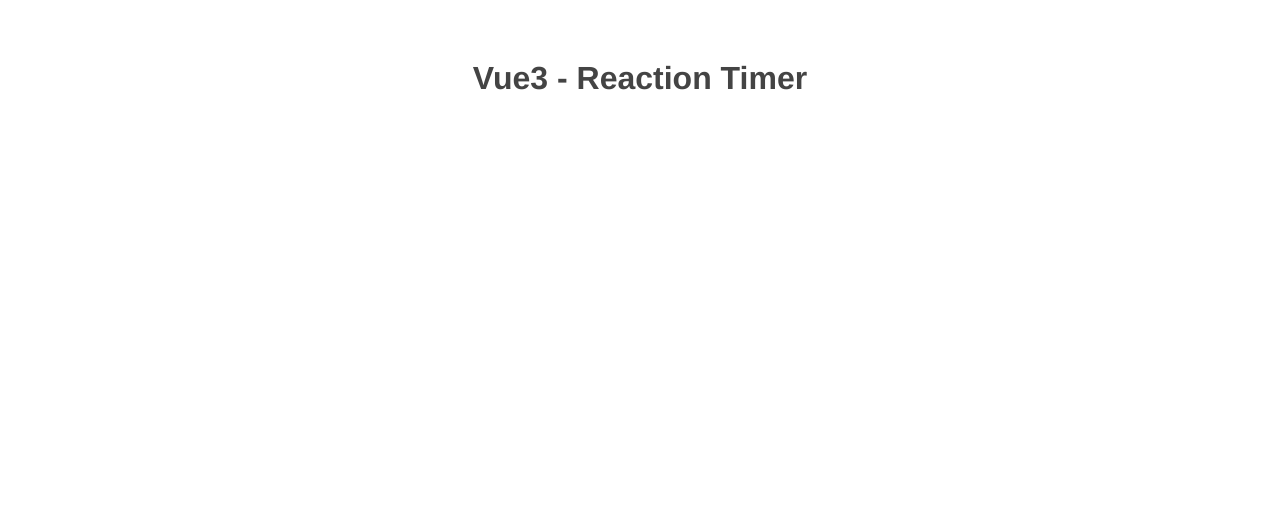
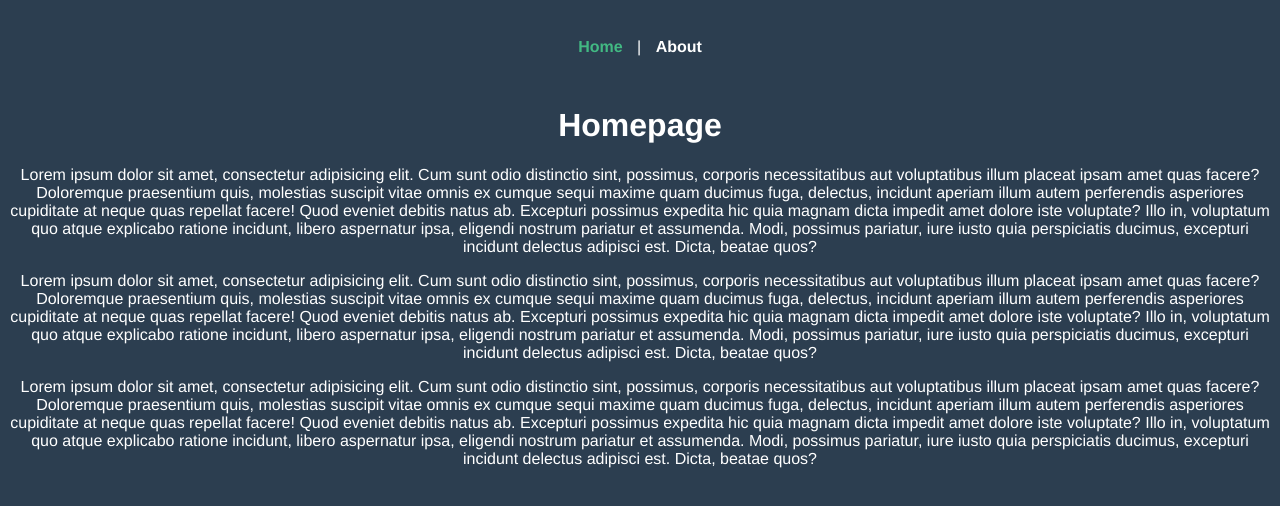
Before and after one commit to FourSqweez/vue3-beginner-projects, a Vue app: page / in a window 1280 px wide. Shown: the top 506 px of the page. Built offline with nearby package versions, Linux system fonts and the light colour scheme.

Commit message:
Add Vue Router and create basic navigation structure

```diff
--- a/src/App.vue
+++ b/src/App.vue
@@ -1,13 +1,10 @@
 <template>
-  <h1>Vue3 - Reaction Timer</h1>
+  <nav>
+    <router-link to="/">Home</router-link> |
+    <router-link :to="{ name: 'about' }">About</router-link>
+  </nav>
+  <router-view />
 </template>
-
-<script>
-export default {
-  name: 'App',
-  components: {},
-}
-</script>
 
 <style>
 #app {
@@ -15,7 +12,26 @@
   -webkit-font-smoothing: antialiased;
   -moz-osx-font-smoothing: grayscale;
   text-align: center;
-  color: #444;
-  margin-top: 60px;
+  color: #fff;
+}
+
+body {
+  background: #2c3e50;
+}
+
+nav {
+  padding: 30px;
+}
+
+nav a {
+  font-weight: bold;
+  color: #fff;
+  text-decoration: none;
+  border-radius: 4px;
+  padding: 10px;
+}
+
+nav a.router-link-exact-active {
+  color: #42b983;
 }
 </style>
--- a/src/main.js
+++ b/src/main.js
@@ -1,4 +1,5 @@
 import { createApp } from 'vue'
 import App from './App.vue'
+import router from './router'
 
-createApp(App).mount('#app')
+createApp(App).use(router).mount('#app')
--- /dev/null
+++ b/src/router/index.js
@@ -0,0 +1,23 @@
+import { createRouter, createWebHistory } from 'vue-router'
+import AboutView from '../views/AboutView.vue'
+import HomeView from '../views/HomeView.vue'
+
+const routes = [
+  {
+    path: '/',
+    name: 'home',
+    component: HomeView,
+  },
+  {
+    path: '/about',
+    name: 'about',
+    component: AboutView,
+  },
+]
+
+const router = createRouter({
+  history: createWebHistory(process.env.BASE_URL),
+  routes,
+})
+
+export default router
--- /dev/null
+++ b/src/views/AboutView.vue
@@ -0,0 +1,43 @@
+<template>
+  <div class="about">
+    <p>
+      Lorem ipsum dolor sit amet consectetur adipisicing elit. Qui cumque
+      deleniti quia voluptatum aliquid aliquam, similique vitae animi assumenda
+      impedit repellat dicta corrupti autem? Reprehenderit dolor magnam dolorem
+      aperiam veritatis, cum vel temporibus, distinctio consectetur, in quaerat!
+      At sit excepturi ratione dignissimos repellat? Voluptate, sequi asperiores
+      ipsam harum, similique nisi officia laudantium consequuntur magni
+      deserunt, a fugiat sint eos deleniti animi. Rem, blanditiis odit et ipsam
+      expedita ex dolores dolore placeat laudantium voluptates facilis vel magni
+      nostrum vero. Accusamus harum optio laudantium itaque voluptatem aliquid
+      vel, dignissimos eligendi perspiciatis animi quos, porro aspernatur,
+      perferendis at mollitia exercitationem voluptas quae quasi.
+    </p>
+    <p>
+      Lorem ipsum dolor sit amet consectetur adipisicing elit. Qui cumque
+      deleniti quia voluptatum aliquid aliquam, similique vitae animi assumenda
+      impedit repellat dicta corrupti autem? Reprehenderit dolor magnam dolorem
+      aperiam veritatis, cum vel temporibus, distinctio consectetur, in quaerat!
+      At sit excepturi ratione dignissimos repellat? Voluptate, sequi asperiores
+      ipsam harum, similique nisi officia laudantium consequuntur magni
+      deserunt, a fugiat sint eos deleniti animi. Rem, blanditiis odit et ipsam
+      expedita ex dolores dolore placeat laudantium voluptates facilis vel magni
+      nostrum vero. Accusamus harum optio laudantium itaque voluptatem aliquid
+      vel, dignissimos eligendi perspiciatis animi quos, porro aspernatur,
+      perferendis at mollitia exercitationem voluptas quae quasi.
+    </p>
+    <p>
+      Lorem ipsum dolor sit amet consectetur adipisicing elit. Qui cumque
+      deleniti quia voluptatum aliquid aliquam, similique vitae animi assumenda
+      impedit repellat dicta corrupti autem? Reprehenderit dolor magnam dolorem
+      aperiam veritatis, cum vel temporibus, distinctio consectetur, in quaerat!
+      At sit excepturi ratione dignissimos repellat? Voluptate, sequi asperiores
+      ipsam harum, similique nisi officia laudantium consequuntur magni
+      deserunt, a fugiat sint eos deleniti animi. Rem, blanditiis odit et ipsam
+      expedita ex dolores dolore placeat laudantium voluptates facilis vel magni
+      nostrum vero. Accusamus harum optio laudantium itaque voluptatem aliquid
+      vel, dignissimos eligendi perspiciatis animi quos, porro aspernatur,
+      perferendis at mollitia exercitationem voluptas quae quasi.
+    </p>
+  </div>
+</template>
--- /dev/null
+++ b/src/views/HomeView.vue
@@ -0,0 +1,51 @@
+<template>
+  <div class="home">
+    <h1>Homepage</h1>
+    <p>
+      Lorem ipsum dolor sit amet, consectetur adipisicing elit. Cum sunt odio
+      distinctio sint, possimus, corporis necessitatibus aut voluptatibus illum
+      placeat ipsam amet quas facere? Doloremque praesentium quis, molestias
+      suscipit vitae omnis ex cumque sequi maxime quam ducimus fuga, delectus,
+      incidunt aperiam illum autem perferendis asperiores cupiditate at neque
+      quas repellat facere! Quod eveniet debitis natus ab. Excepturi possimus
+      expedita hic quia magnam dicta impedit amet dolore iste voluptate? Illo
+      in, voluptatum quo atque explicabo ratione incidunt, libero aspernatur
+      ipsa, eligendi nostrum pariatur et assumenda. Modi, possimus pariatur,
+      iure iusto quia perspiciatis ducimus, excepturi incidunt delectus adipisci
+      est. Dicta, beatae quos?
+    </p>
+    <p>
+      Lorem ipsum dolor sit amet, consectetur adipisicing elit. Cum sunt odio
+      distinctio sint, possimus, corporis necessitatibus aut voluptatibus illum
+      placeat ipsam amet quas facere? Doloremque praesentium quis, molestias
+      suscipit vitae omnis ex cumque sequi maxime quam ducimus fuga, delectus,
+      incidunt aperiam illum autem perferendis asperiores cupiditate at neque
+      quas repellat facere! Quod eveniet debitis natus ab. Excepturi possimus
+      expedita hic quia magnam dicta impedit amet dolore iste voluptate? Illo
+      in, voluptatum quo atque explicabo ratione incidunt, libero aspernatur
+      ipsa, eligendi nostrum pariatur et assumenda. Modi, possimus pariatur,
+      iure iusto quia perspiciatis ducimus, excepturi incidunt delectus adipisci
+      est. Dicta, beatae quos?
+    </p>
+    <p>
+      Lorem ipsum dolor sit amet, consectetur adipisicing elit. Cum sunt odio
+      distinctio sint, possimus, corporis necessitatibus aut voluptatibus illum
+      placeat ipsam amet quas facere? Doloremque praesentium quis, molestias
+      suscipit vitae omnis ex cumque sequi maxime quam ducimus fuga, delectus,
+      incidunt aperiam illum autem perferendis asperiores cupiditate at neque
+      quas repellat facere! Quod eveniet debitis natus ab. Excepturi possimus
+      expedita hic quia magnam dicta impedit amet dolore iste voluptate? Illo
+      in, voluptatum quo atque explicabo ratione incidunt, libero aspernatur
+      ipsa, eligendi nostrum pariatur et assumenda. Modi, possimus pariatur,
+      iure iusto quia perspiciatis ducimus, excepturi incidunt delectus adipisci
+      est. Dicta, beatae quos?
+    </p>
+  </div>
+</template>
+
+<script>
+export default {
+  name: 'HomeView',
+  components: {},
+}
+</script>
```
Also changed, not shown: package.json (+6 -2 lines), 1 other file (tests, documents, lock files or other folders).
